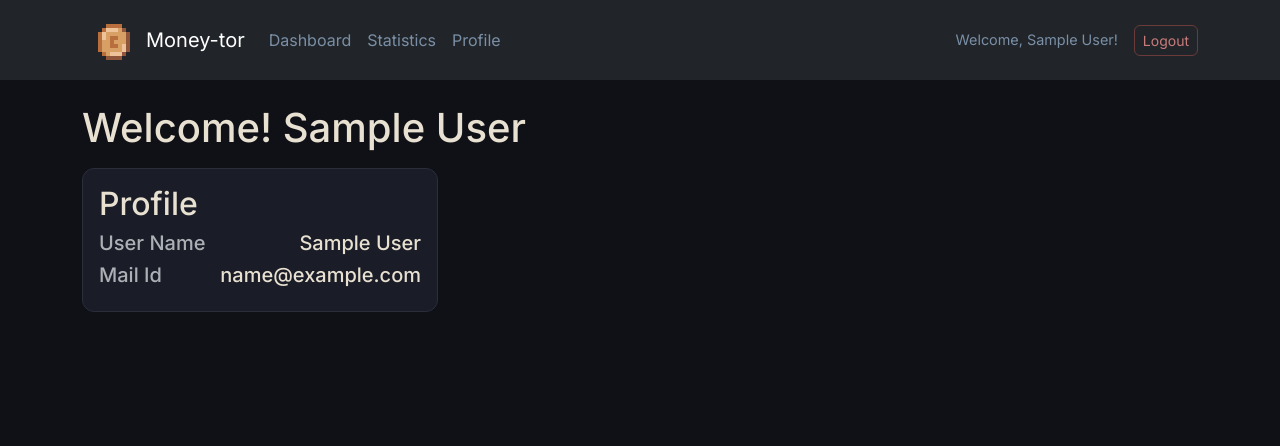
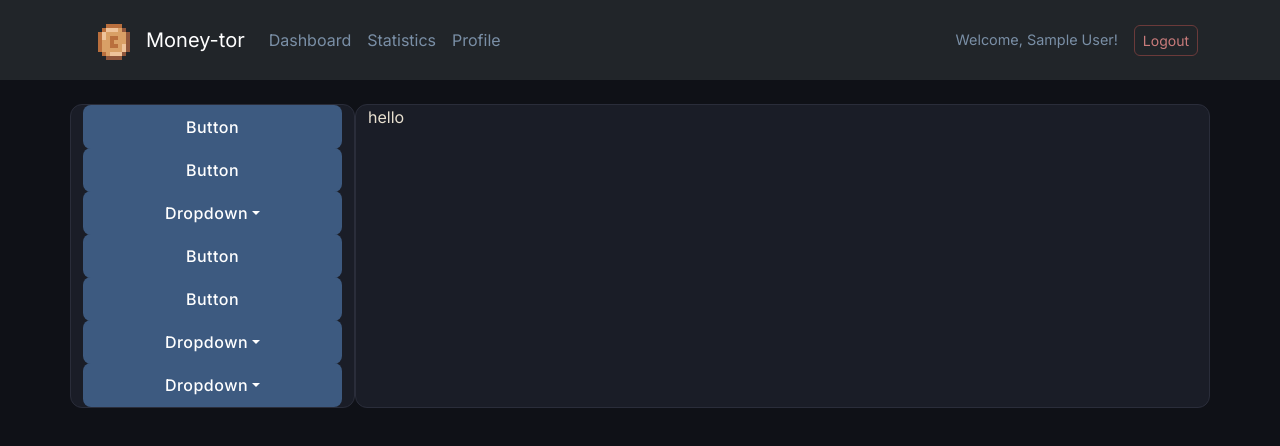
Before and after one commit to pranavachudha/Money-tor, a React (Create React App) app in the folder client/: page /profile in a window 1280 px wide. Shown: the top 446 px of the page. Built offline with nearby package versions, Linux system fonts and the light colour scheme; no server answers; sample sign-in values are in the browser's storage.

Commit message:
Added automatic token checking when visting

```diff
--- a/client/src/App.js
+++ b/client/src/App.js
@@ -10,6 +10,34 @@ import Statistics from './components/Statistics'
 import Profile from './components/Profile'
 
 function Dashboard(props){
+        const [fetchError, setFetchError] = useState(false);
+
+        useEffect(() => {
+            const fetchData = async () => {
+                try {
+                    const token = localStorage.getItem("token");
+                    if (!token){
+                        return;
+                    }
+                    props.setLoading(true);
+                    const response = await fetch("http://localhost:5000/api/expenses", {
+                        headers: {'Authorization':`Bearer ${token}`}
+                    });
+                    const data = await response.json();
+                    props.setExpenses(data);
+                    props.setLoading(false);
+                } catch (err) {
+                    console.log("Error in Initial Fetch:", err);
+                    setFetchError(true);
+                    props.setLoading(false);
+                    props.setExpenses([]);
+                }
+            }
+
+            fetchData();
+
+        }, []);
+
     return (
         <div className="container mt-4">
 
@@ -19,19 +47,25 @@ function Dashboard(props){
                 editingExpense={props.editingExpense}
             />
 
-            { props.loading ?
+            {props.loading ? (
                 <div className="text-center mt-5">
                     <div className="spinner-border text-primary" role="status">
                         <span className="visually-hidden">Loading...</span>
                     </div>
                 </div>
-            :
+            ) : (
+                fetchError ? (
+                    <div className="alert alert-danger mt-3">
+                        Could not connect to server. Please try again later.
+                    </div>
+                ) : (
                     <ExpenseList
                         expenses={props.expenses}
                         onDelete={props.deleteExpense}
                         onEdit={props.setEditingExpense}
                     />
-            }
+                )
+            )}
         </div>
     )
 }
@@ -39,32 +73,7 @@ function Dashboard(props){
 function App() {
     const [expenses, setExpenses] = useState([]);
     const [editingExpense, setEditingExpense] = useState(null);
-    const [loading, setLoading] = useState(true);
-
-    useEffect(() => {
-        const fetchData = async () => {
-            try {
-                const token = localStorage.getItem("token");
-                if (!token)
-                    return;
-                const response = await fetch("http://localhost:5000/api/expenses", {
-                    headers: {'Authorization':`Bearer ${token}`}
-                });
-                const data = await response.json();
-                setExpenses(data);
-                setLoading(false);
-            } catch (err) {
-                console.log("Error in Initial Fetch:", err);
-                setLoading(false);
-            }
-        }
-
-        fetchData();
-
-    }, []);
-
-
-
+    const [loading, setLoading] = useState(false);
 
     const addExpense = (newExpense) => {
         setExpenses([...expenses, newExpense]);
@@ -96,6 +105,7 @@ function App() {
             <Routes>
                 <Route path="/login" element={<Login />} />
                 <Route path="/register" element={<Register />} />
+
                     <Route path="/dashboard" element={
                     <PrivateRoute>
                         <NavBar />
@@ -107,9 +117,12 @@ function App() {
                             deleteExpense={deleteExpense}
                             loading={loading}
                             updateExpense={updateExpense}
+                            setLoading={setLoading}
+                            setExpenses={setExpenses}
                         />
                     </PrivateRoute>
                 } />
+
                 <Route path="/statistics" element={
                     <PrivateRoute>
                         <NavBar />
--- a/client/src/components/Login.js
+++ b/client/src/components/Login.js
@@ -1,4 +1,4 @@
-import { useState } from 'react';
+import { useEffect, useState } from 'react';
 import { useNavigate, Link } from 'react-router-dom'
 
 function Login(){
@@ -6,6 +6,15 @@ function Login(){
     const [password, setPassword] = useState('');
     const [error, setError] = useState(null);
     const navigate = useNavigate();
+
+    useEffect(() => {
+        const token = localStorage.getItem('token');
+        if (token) {
+            navigate('/dashboard');
+        }
+        return;
+    }, [navigate])
+
 
     const handleSubmit = async (e) => {
         e.preventDefault();
--- a/client/src/components/NavBar.js
+++ b/client/src/components/NavBar.js
@@ -12,7 +12,7 @@ function NavBar() {
     const handleLogout = () => {
         localStorage.removeItem('token');
         localStorage.removeItem('user');
-        navigate("/login")
+        navigate("/login");
     }
   return (
     <>
--- a/client/src/components/Profile.js
+++ b/client/src/components/Profile.js
@@ -1,31 +1,57 @@
+import Button from 'react-bootstrap/Button';
+import ButtonGroup from 'react-bootstrap/ButtonGroup';
+import Dropdown from 'react-bootstrap/Dropdown';
+import DropdownButton from 'react-bootstrap/DropdownButton';
+
 function Profile() {
     const user = JSON.parse(localStorage.getItem('user'));
     return (
-        <>
+        <div className='container'>
+            <div className='row'>
+                <div className='card col-3'>
+                    <ButtonGroup vertical>
+                    <Button>Button</Button>
+                    <Button>Button</Button>
 
-            <div className="container">
-                <h1>Welcome! {user?.name}</h1>
-                <div className="row">
-                    <div className="col-4">
-                        <div className="card p-3 mt-2">
-                            <h2>Profile</h2>
-                            <div className="d-flex justify-content-between mb-0">
-                                <h5 className="text-muted">User Name</h5>
-                                <h5>{user?.name}</h5>
-                            </div>
-                            <div className="d-flex justify-content-between mb-0">
-                                <h5 className="text-muted">Mail Id</h5>
-                                <h5>{user?.email}</h5>
-                            </div>
+                    <DropdownButton
+                        as={ButtonGroup}
+                        title="Dropdown"
+                        id="bg-vertical-dropdown-1"
+                    >
+                        <Dropdown.Item eventKey="1">Dropdown link</Dropdown.Item>
+                        <Dropdown.Item eventKey="2">Dropdown link</Dropdown.Item>
+                    </DropdownButton>
 
-                        </div>
-                    </div>
+                    <Button>Button</Button>
+                    <Button>Button</Button>
+
+                    <DropdownButton
+                        as={ButtonGroup}
+                        title="Dropdown"
+                        id="bg-vertical-dropdown-2"
+                    >
+                        <Dropdown.Item eventKey="1">Dropdown link</Dropdown.Item>
+                        <Dropdown.Item eventKey="2">Dropdown link</Dropdown.Item>
+                    </DropdownButton>
+
+                    <DropdownButton
+                        as={ButtonGroup}
+                        title="Dropdown"
+                        id="bg-vertical-dropdown-3"
+                    >
+                        <Dropdown.Item eventKey="1">Dropdown link</Dropdown.Item>
+                        <Dropdown.Item eventKey="2">Dropdown link</Dropdown.Item>
+                    </DropdownButton>
+                    </ButtonGroup>
                 </div>
+                <div className='card col-9'><p>hello</p></div>
             </div>
-        </>
 
-        // <p>This is the Profile Page</p>
-    )
+
+
+        </div>
+    );
+
 }
 
 export default Profile;
```
Lines whose indentation alone changed are shown as unchanged.
